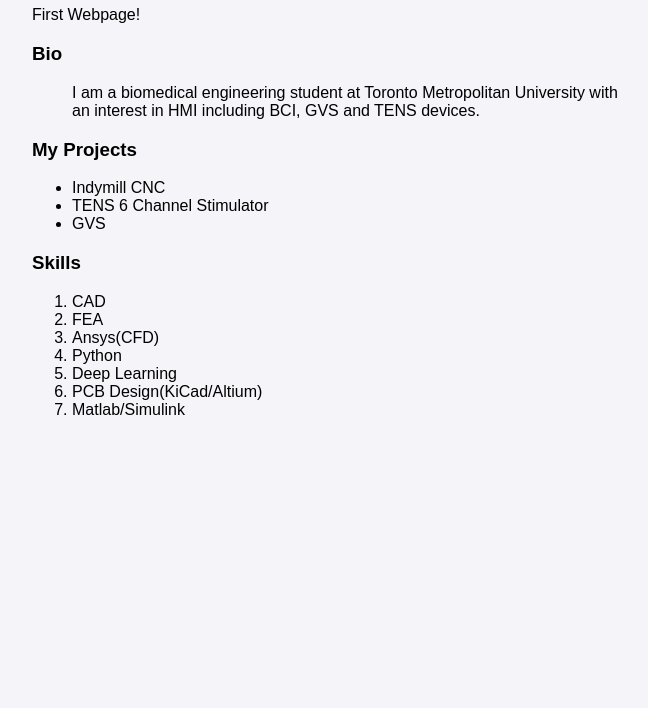
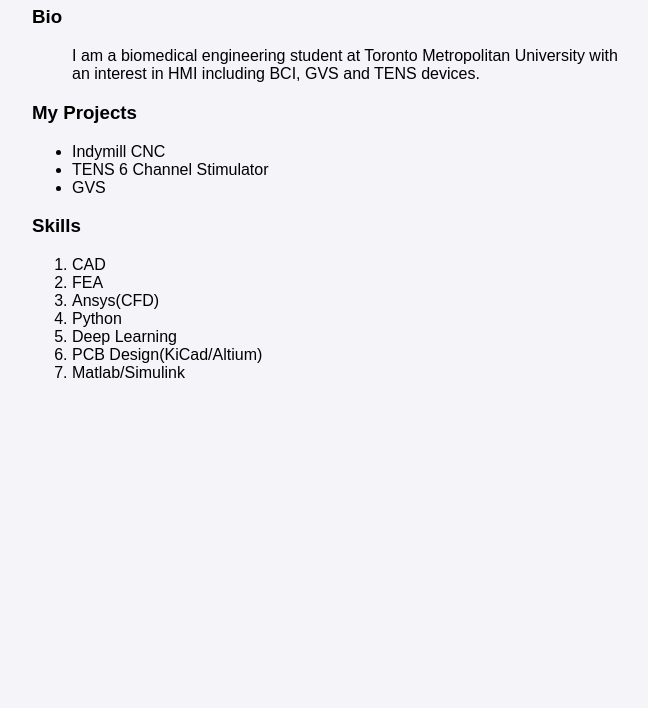
Before and after one commit to marcowu-jpg/First-Webpage, a plain HTML site: page index.html in a window 1280 px wide. Shown: the part 92-800 px from the top of the page, without its empty margins (308-956 px from the left). Drawn offline with Linux system fonts and the light colour scheme.

Commit message:
Remove introductory paragraph from index.html
Removed introductory paragraph from the webpage.

```diff
--- a/index.html
+++ b/index.html
@@ -16,7 +16,6 @@
 </head>
 <body>
   <h1>Marco Wu</h1>
-  <p>First Webpage!</p>
 
   <h3>Bio</h3>
   <ul>I am a biomedical engineering student at Toronto Metropolitan University with an interest in HMI including BCI, GVS and TENS devices.</ul>
```
